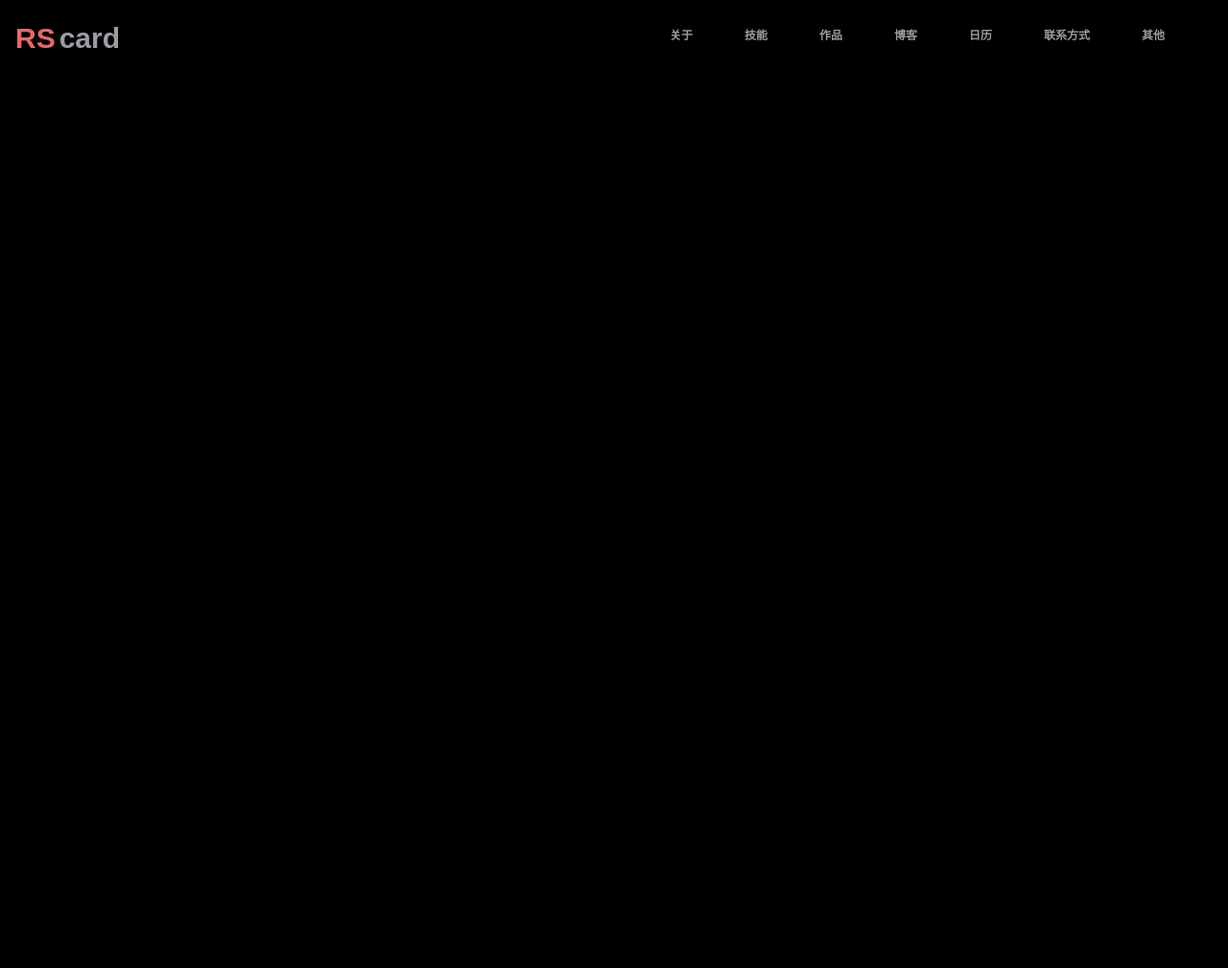
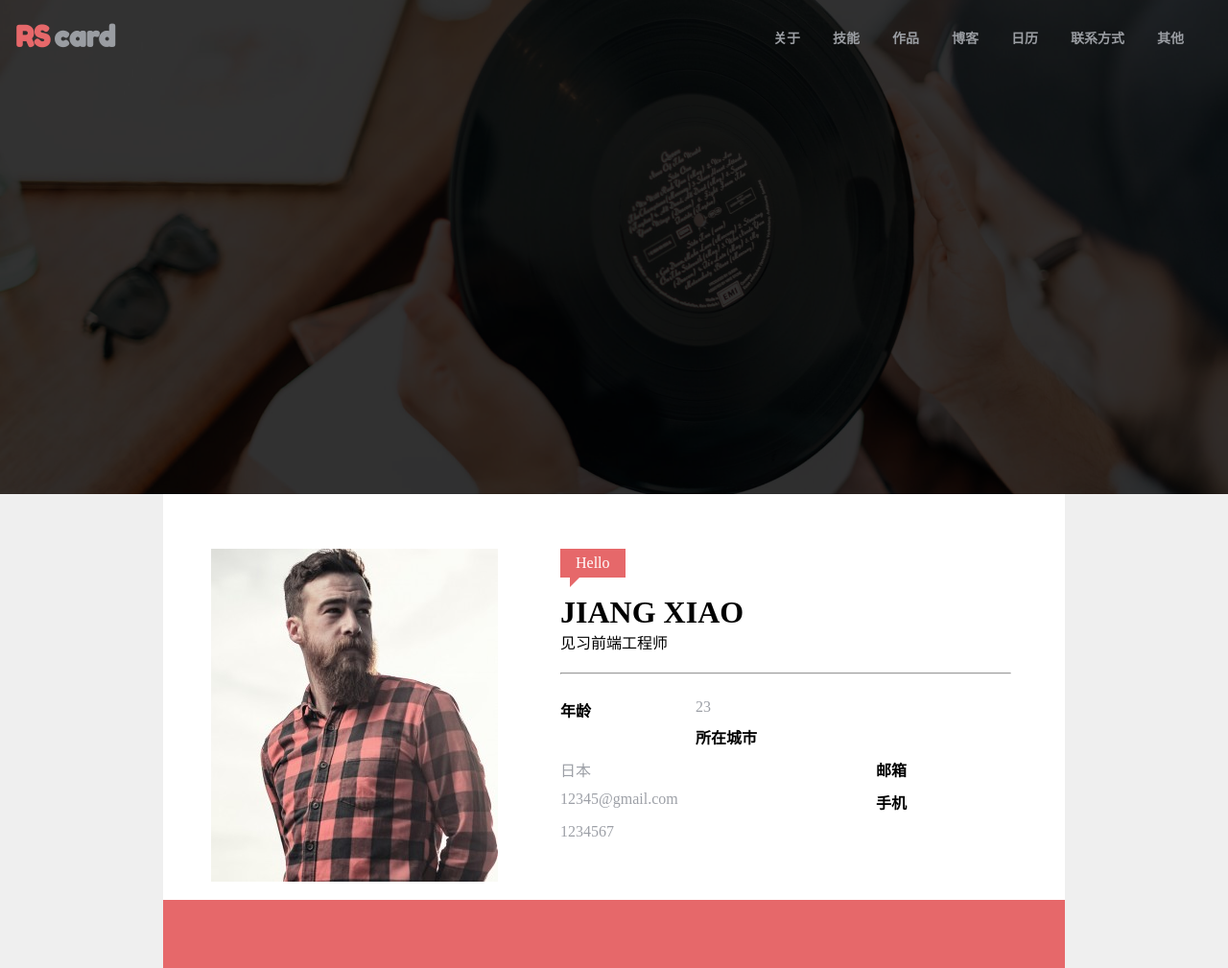
Before and after one commit to twentyshaw/git-demo-1, a plain HTML site: page resume/resume.html in a window 1280 px wide. Shown: the whole page at 96% size. Before the commit the page ends 800 px from the top, so only its background shows below. Drawn offline with Linux system fonts and the light colour scheme.

Commit message:
resume_usercard_css

```diff
--- a/resume/css/resume.css
+++ b/resume/css/resume.css
@@ -1,28 +1,14 @@
 body{
+    background-color: #efefef;;
+}
+
+*{
     padding: 0;
     margin: 0;
-    background-color: black;
 }
 
-body .topNavBar{
-    padding: 20px 16px 20px 16px;
-}
-body nav{
-    padding-top: 7px;
-}
 
-body .topNavBar a.logo{
-    float: left;
-    text-decoration: none;
-    padding-top: 3px;
-    padding-bottom: 4px;
-}
-.navigation{
-    list-style-type: none;
-    float: right;
-}
-
-body .topNavBar:after{
+.clearfix:after{
     content: "";
     display: block;
     clear: both;
@@ -30,10 +16,33 @@ body .topNavBar:after{
     visibility: hidden;
 }
 
+body .topNavBar{
+    padding: 20px 0;
+    position: fixed;
+    width: 100%;
+}
+
+body .topNavBar_inner{
+    padding: 0 16px;
+}
+
+body nav{
+    padding-top: 9px;
+    float: right;
+}
+
+body .topNavBar a.logo{
+    float: left;
+    text-decoration: none;
+}
+.navigation{
+    list-style-type: none;
+}
+
 body .topNavBar a.logo{
     color: #9a9da2;
     font-weight: bold;
-    font-family: "Arial Rounded MT Bold","Arial";
+    font-family: 'Fredoka One', cursive;
     font-size:30px;
 }
 body .topNavBar a.logo span.rs{
@@ -46,17 +55,115 @@ body .navigation{
 }
 body .navigation li{
     display: inline-block;
-    padding-right: 50px;
+    padding-right: 30px;
 }
 body .navigation li a{
     text-decoration: none;
-    font-size: 12px;
+    font-size: 14px;
     font-weight: bold;
     color: #9a9da2;
-    padding: 5px 0;
     border-top: 3px solid transparent;
     border-bottom: 3px solid transparent;
 }
 body .navigation li a:hover{
     border-bottom: 3px solid #e6686a;
 }
+
+body .head_bg{
+    background: url(../img/rs-cover-2-2-1-1.jpg);
+    background-position: center center;
+    background-size: cover;
+}
+body .mask{
+    background-color: rgba(0, 0, 0, 0.8);
+    height: 515px;
+}
+
+main .user{
+    max-width: 940px;
+    margin: 0 auto;
+}
+
+main .usercard{
+    padding: 57px 50px 15px 50px;
+    background: #ffffff;
+}
+
+main .usercard .photo{
+    float: left;
+}
+
+main .usercard .id_text{
+    float: left;
+    margin-left: 65px;
+    width: 470px;
+}
+
+main .usercard .id_text span{
+    color: #ffffff;
+    background: #e6686a;
+    padding: 4px 16px;
+    line-height: 22px;
+    position: relative;
+    display: inline-block;
+}
+main .usercard .id_text span:after{
+    content: "";
+    border: 12px solid #e6686a;
+    width: 0;
+    height: 0;
+    border-top-color: transparent;
+    border-right-color: transparent;
+    border-bottom-color: transparent;
+    position: absolute;
+    border-top-width: 0px;
+    top: 28px;
+    left: 10px;
+}
+
+main .usercard .id_text h1{
+    margin-top: 18px;
+}
+
+main .usercard .id_text hr{
+    margin: 20px 0;
+}
+
+main .usercard .id_text dl dt,
+main .usercard .id_text dl dd{
+    float: left;
+    padding: 5px 0;
+}
+
+main .usercard .id_text dl dt{
+    font-weight: bold;
+    width: 30%;
+}
+
+main .usercard .id_text dl dd{
+    width: 70%;
+    color: #9da0a7;
+}
+
+main .user footer{
+    text-align: center;
+    background: #e6686a;
+}
+
+main .user footer .contact{
+    padding: 15px 0;
+}
+
+main .user footer .contact a{
+    text-decoration: none;
+    display: inline-block;
+    width: 40px;
+    line-height: 30px;
+    padding: 5px 0 0;
+    margin: 0 15px;
+}
+
+main .user footer .contact a .icon{
+    fill: #fff;
+    font-size: 30px;
+}
--- a/resume/resume.html
+++ b/resume/resume.html
@@ -1,10 +1,21 @@
 <!DOCTYPE html>
 <html>
     <head>
+        <script src="//at.alicdn.com/t/font_1091700_ve4nx3kj2t.js"></script>
+        <style type="text/css">
+            .icon {
+               width: 1em; height: 1em;
+               vertical-align: -0.15em;
+               fill: currentColor;
+               overflow: hidden;
+            }
+        </style>
         <link rel="stylesheet" href="css\resume.css">
+        <link href="https://fonts.googleapis.com/css?family=Fredoka+One" rel="stylesheet">
     </head>
     <body>
         <div class="topNavBar">
+            <div class="topNavBar_inner clearfix">
                 <a class="logo" href="#"><span class="rs">RS</span>card</a>
                 <nav>
                     <ul class="navigation">
@@ -18,5 +29,52 @@
                     </ul>
                 </nav>
             </div>
+        </div>
+        <div class="head_bg">
+            <div class="mask"></div>
+        </div>
+
+        <main>
+            <div class="user">
+                <div class="usercard clearfix">
+                    <div class="photo"><img src="img/avatar.jpg" alt="photo of mine"></div>
+                    <div class="id_text">
+                        <span>Hello</span>
+                        <h1>JIANG XIAO</h1>
+                        <p>见习前端工程师</p>
+                        <hr>
+                        <dl class="clearfix">
+                            <dt>年龄</dt>
+                            <dd>23</dd>
+                            <dt>所在城市</dt>
+                            <dd>日本</dd>
+                            <dt>邮箱</dt>
+                            <dd>12345@gmail.com</dd>
+                            <dt>手机</dt>
+                            <dd>1234567</dd>
+                        </dl>
+                    </div>
+                </div>
+                <footer>
+                        <div class="contact">
+                            <a href="#">
+                                <svg class="icon" aria-hidden="true">
+                                    <use xlink:href="#icon-github"></use>
+                                </svg>
+                            </a>
+                            <a href="#">
+                                <svg class="icon" aria-hidden="true">
+                                    <use xlink:href="#icon-weibo"></use>
+                                </svg>
+                            </a>
+                            <a href="#">
+                                <svg class="icon" aria-hidden="true">
+                                    <use xlink:href="#icon-twitter"></use>
+                                </svg>
+                            </a>
+                        </div>
+                    </footer>
+            </div>
+        </main>
     </body>
 </html>
```
Also changed, not shown: resume/img/avatar.jpg (added), resume/img/rs-cover-2-2-1-1.jpg (added). Lines whose indentation alone changed are shown as unchanged.
